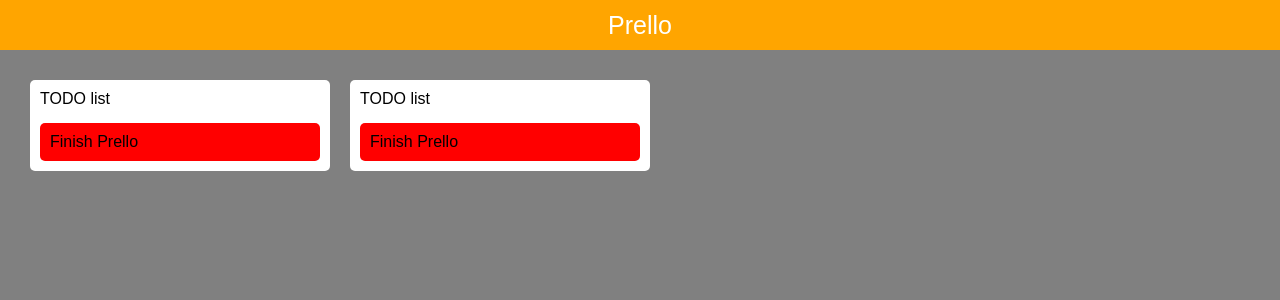
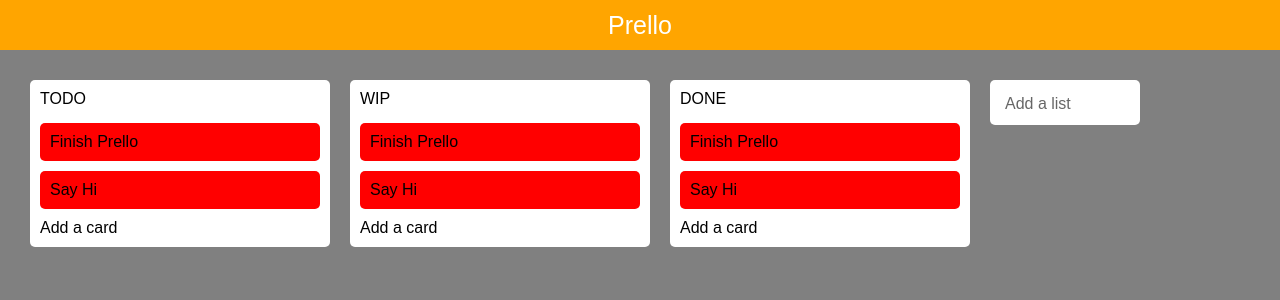
Before and after one commit to BenAfonso/Prello, a React app in the folder Client/: page / in a window 1280 px wide. Shown: the top 300 px of the page. Built offline with nearby package versions, Linux system fonts and the light colour scheme.

Commit message:
add buttons to add lists and cards (example)

```diff
--- a/Client/src/Components/Board/Board.js
+++ b/Client/src/Components/Board/Board.js
@@ -3,11 +3,30 @@ import styles from './Board.styles'
 import List from '../List/List'
 
 export default class Board extends React.Component {
+  constructor (props) {
+    super(props)
+    this.state = {
+      lists: ['TODO', 'WIP', 'DONE']
+    }
+  }
+
+  addList () {
+    let newLists = this.state.lists.slice()
+    newLists.push('')
+    this.setState({
+      lists: newLists
+    })
+  }
+
   render () {
     return <div className='host'>
       <ul>
-        <li><List title='TODO list' /></li>
-        <li><List title='TODO list' /></li>
+        {
+          this.state.lists.map((list, i) => (
+            <li key={i}><List title={list} /></li>
+          ))
+        }
+       <li className='newListButton' onClick={this.addList.bind(this)}>Add a list</li>
       </ul>
       <style jsx>{styles}</style>
     </div>
--- a/Client/src/Components/Card/Card.js
+++ b/Client/src/Components/Card/Card.js
@@ -37,7 +37,7 @@ export default class Card extends React.Component {
         onDragStart={this.drag}
         onDragOver={this.allowDrop}
         onDrop={this.drop}>
-        {this.props.content}
+        { this.props.content }
         <style jsx>
           {styles}
         </style>
--- a/Client/src/Components/List/List.js
+++ b/Client/src/Components/List/List.js
@@ -3,11 +3,34 @@ import Card from '../Card/Card'
 import styles from './List.styles'
 
 export default class List extends React.Component {
+  constructor (props) {
+    super(props)
+    this.state = {
+      cards: ['Finish Prello', 'Say Hi']
+    }
+
+    this.addCard = this.addCard.bind(this)
+  }
+
+  addCard () {
+    let newCards = this.state.cards
+    newCards.push('')
+    this.setState({
+      card: newCards
+    })
+  }
   render () {
     return (
       <div className='host'>
         <div className='title'>{this.props.title}</div>
-        <Card content={'Finish Prello'} />
+        <ul>
+          {
+            this.state.cards.map((card, i) => (
+              <li key={i}><Card content={card} /></li>
+            ))
+          }
+          <li onClick={this.addCard}>Add a card</li>
+        </ul>
         <style jsx>{styles}</style>
       </div>
     )
--- a/Client/src/components/Board/Board.styles.js
+++ b/Client/src/components/Board/Board.styles.js
@@ -21,4 +21,13 @@ export default `
   ul li:nth-child(1) {
     margin-left: 0;
   }
+
+  .newListButton {
+    height: 45px !important;
+    width: 150px !important;
+    padding: 15px;
+    border-radius: 5px;
+    background-color: white;
+    color: rgba(0,0,0,0.6);
+  }
 `
--- a/Client/src/components/Card/Card.styles.js
+++ b/Client/src/components/Card/Card.styles.js
@@ -4,5 +4,13 @@ export default `
   background-color: red;
   padding: 10px;
   border-radius: 5px;
+  min-height: 38px;
+}
+
+input {
+  height: 100%;
+  width: 100%;
+  font-size: 16px;
+  background-color: rgba(0,0,0,0);
 }
 `
--- a/Client/src/components/List/List.styles.js
+++ b/Client/src/components/List/List.styles.js
@@ -8,4 +8,14 @@ export default `
 .title {
   margin-bottom: 15px;
 }
+
+ul li {
+  margin-top: 10px;
+}
+
+ul li:nth-child(1) {
+  margin-top: 0;
+}
+
+
 `
--- a/Client/src/index.css
+++ b/Client/src/index.css
@@ -19,3 +19,11 @@ ul {
 .App {
   height: 100%;
 }
+
+input {
+  border: none;
+}
+
+*:focus {
+  outline: none;
+}
```
